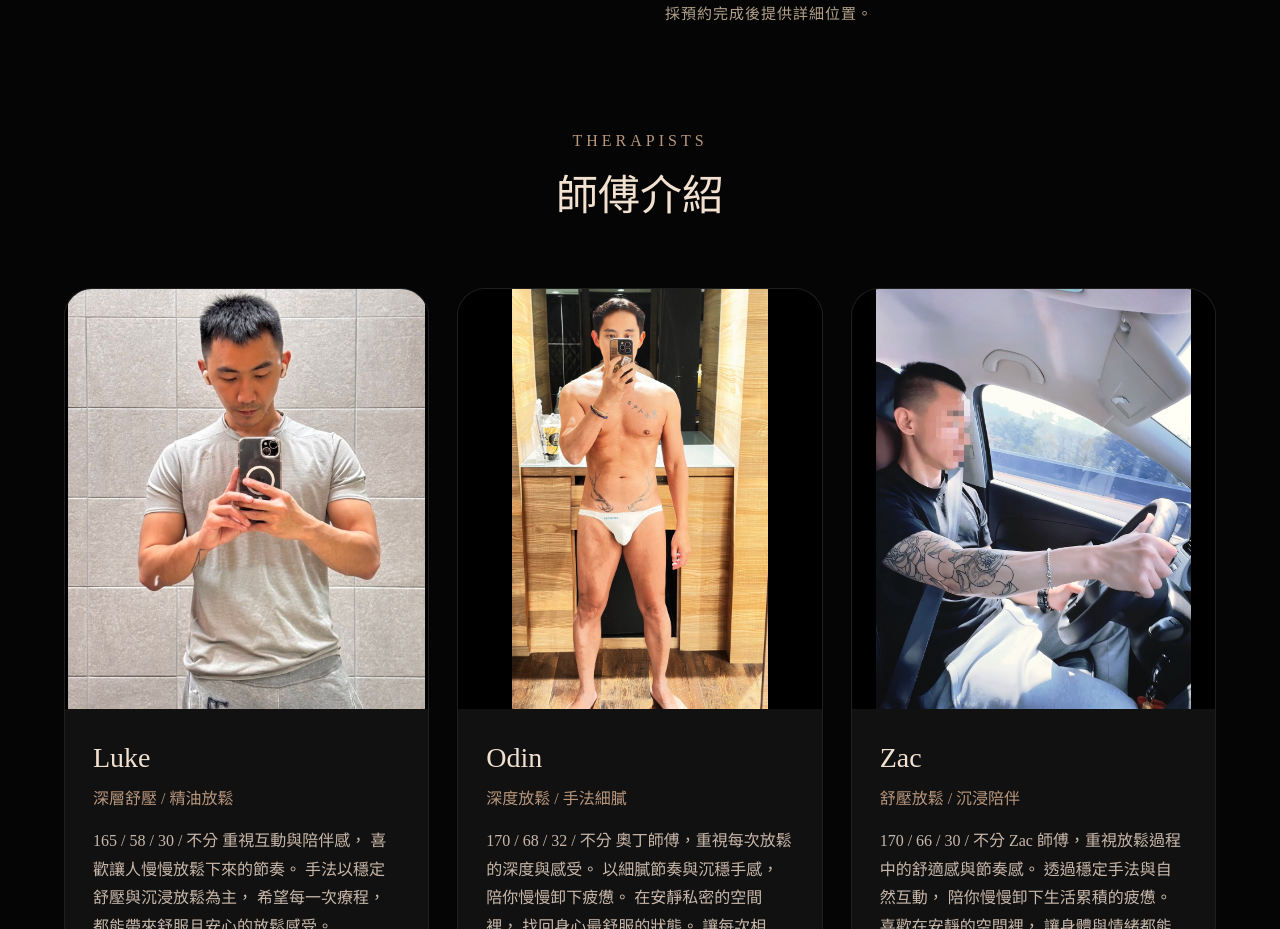
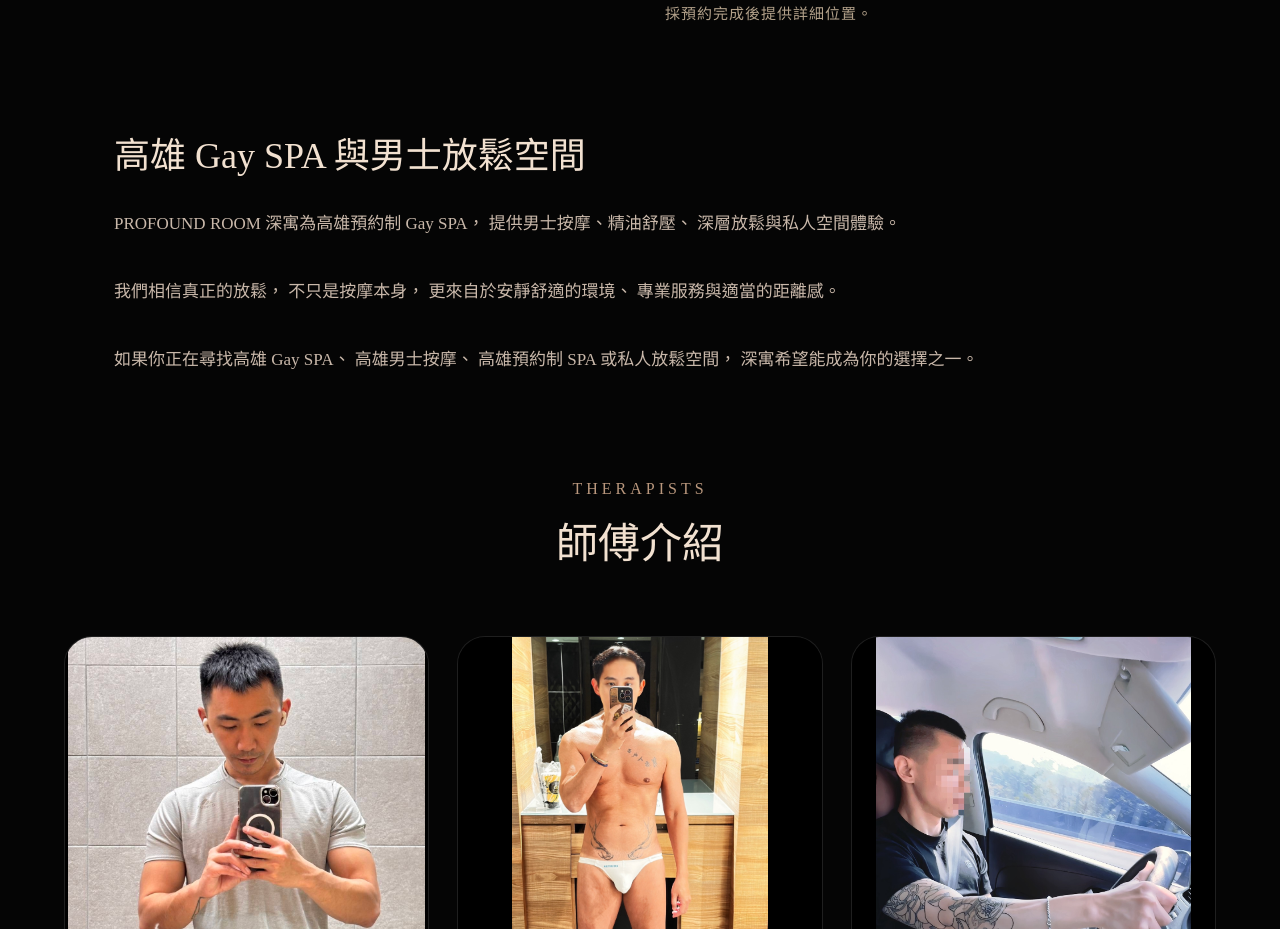
Before and after one commit to profoundroomkh/profound-room, a Next.js app: page / in a window 1280 px wide. Shown: the part 2140-3069 px from the top of the page. Built offline with nearby package versions, Linux system fonts and the light colour scheme.

Commit message:
Update page.js

```diff
--- a/app/page.js
+++ b/app/page.js
@@ -334,7 +334,46 @@ backgroundRepeat: 'no-repeat',
     </div>
   </div>
 </section>
+<section
+  style={{
+    maxWidth: '1100px',
+    margin: '0 auto',
+    padding: '0 24px 100px',
+  }}
+>
+  <h2
+    style={{
+      fontSize: '36px',
+      fontWeight: 300,
+      marginBottom: '24px',
+      color: '#f2e1d0',
+    }}
+  >
+    高雄 Gay SPA 與男士放鬆空間
+  </h2>
 
+  <p
+    style={{
+      color: '#c9b8aa',
+      lineHeight: '2',
+      fontSize: '17px',
+    }}
+  >
+    PROFOUND ROOM 深寓為高雄預約制 Gay SPA，
+    提供男士按摩、精油舒壓、
+    深層放鬆與私人空間體驗。
+    <br /><br />
+    我們相信真正的放鬆，
+    不只是按摩本身，
+    更來自於安靜舒適的環境、
+    專業服務與適當的距離感。
+    <br /><br />
+    如果你正在尋找高雄 Gay SPA、
+    高雄男士按摩、
+    高雄預約制 SPA 或私人放鬆空間，
+    深寓希望能成為你的選擇之一。
+  </p>
+</section>
       {/* MASTERS */}
       <section
         style={{
```
